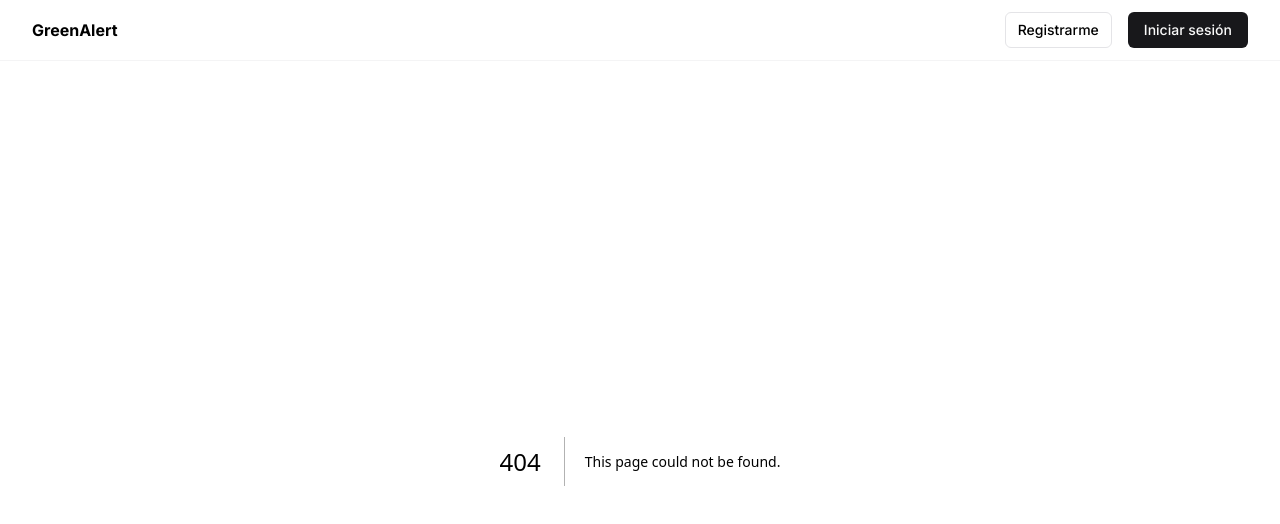
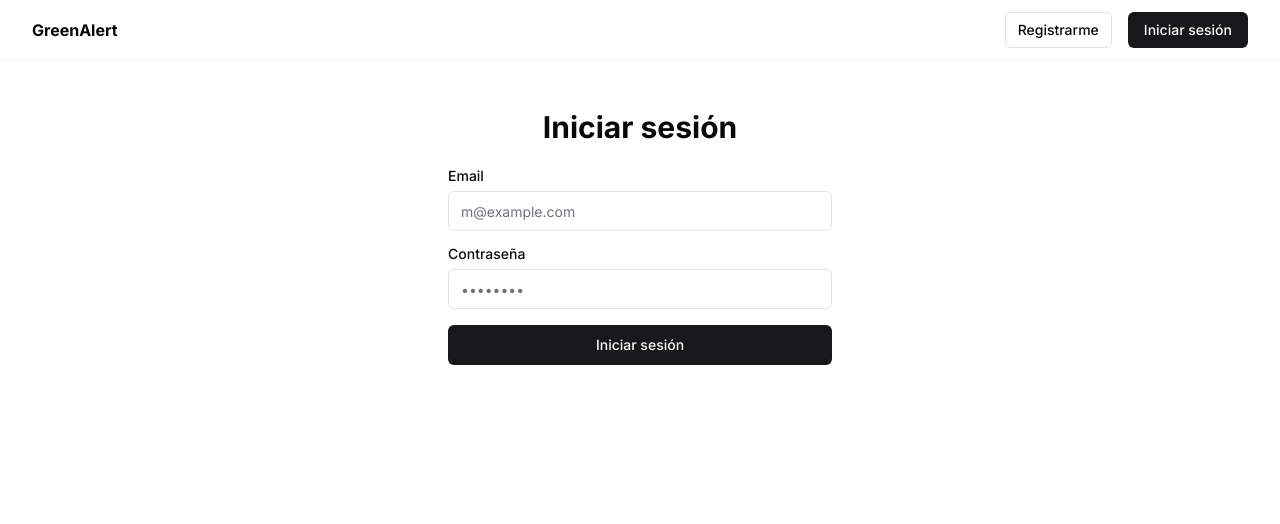
Before and after one commit to lgaieta/greenalert, a Next.js app: page /iniciar-sesion in a window 1280 px wide. Before the commit this address had no page. Shown: the top 524 px of the page. Built offline with nearby package versions, Linux system fonts and the light colour scheme.

Commit message:
Added login form

```diff
--- /dev/null
+++ b/app/(auth)/iniciar-sesion/page.tsx
@@ -0,0 +1,16 @@
+import { LoginForm } from '@/components/login-form'
+
+function LoginPage() {
+    return (
+        <main className='flex gap-4 justify-center items-center h-full w-full py-12'>
+            <div className='max-w-sm w-full space-y-6'>
+                <header className='flex flex-col gap-2 text-center'>
+                    <h1 className='text-3xl font-bold'>Iniciar sesión</h1>
+                </header>
+                <LoginForm />
+            </div>
+        </main>
+    )
+}
+
+export default LoginPage
--- /dev/null
+++ b/components/login-form.tsx
@@ -0,0 +1,34 @@
+import { Label } from '@/components/ui/label'
+import { Input } from '@/components/ui/input'
+import { Button } from '@/components/ui/button'
+
+export function LoginForm() {
+    return (
+        <form className='grid gap-4'>
+            <div className='grid gap-2'>
+                <Label htmlFor='email'>Email</Label>
+                <Input
+                    id='email'
+                    placeholder='m@example.com'
+                    required
+                    type='email'
+                />
+            </div>
+            <div className='grid gap-2'>
+                <Label htmlFor='password'>Contraseña</Label>
+                <Input
+                    id='password'
+                    placeholder='••••••••'
+                    required
+                    type='password'
+                />
+            </div>
+            <Button
+                className='w-full'
+                type='submit'
+            >
+                Iniciar sesión
+            </Button>
+        </form>
+    )
+}
```
